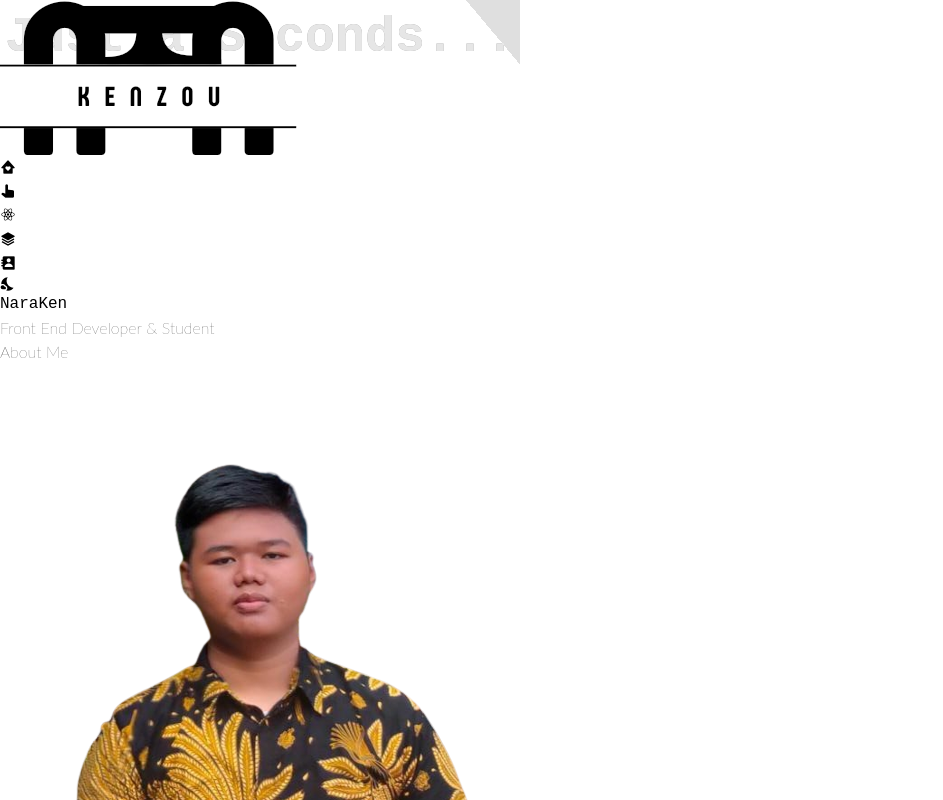
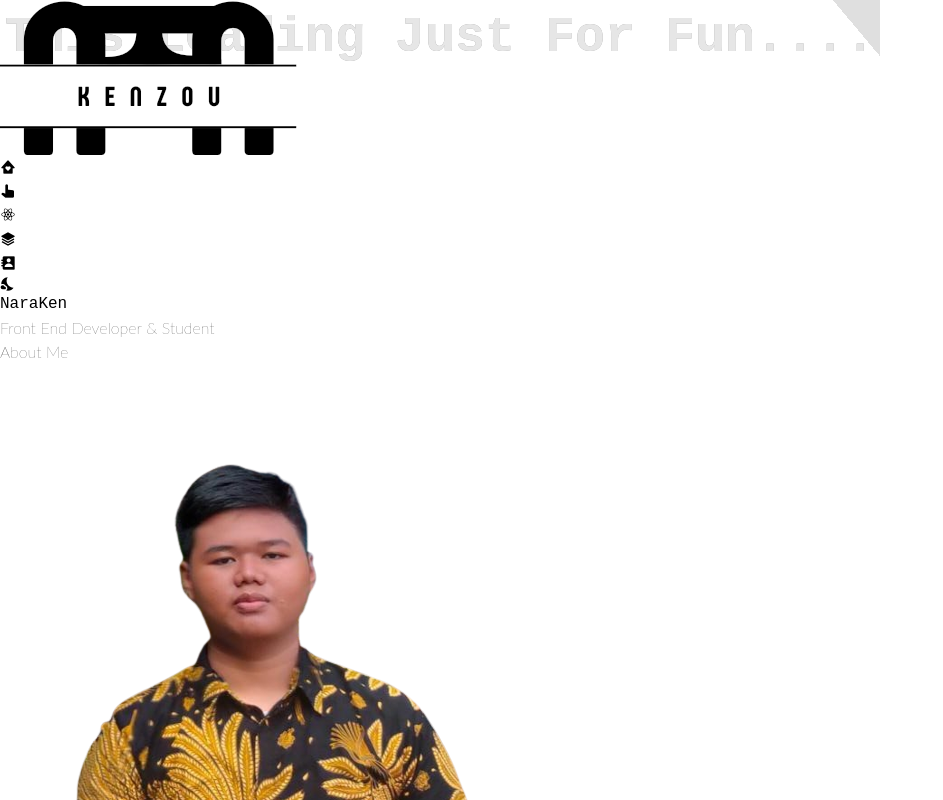
Before and after one commit to Kenzou-naori/portofolio-zahran, a React (Vite) app: page / in a window 1280 px wide. Shown: the top 800 px of the page, without its empty margins (0-943 px from the left). Built offline with nearby package versions, Linux system fonts and the light colour scheme.

Commit message:
Update style.css

```diff
--- a/src/assets/css/style.css
+++ b/src/assets/css/style.css
@@ -8,7 +8,7 @@
   animation: l22 2s infinite;
 }
 .loader::before {
-  content: "Just a Seconds...";
+  content: "This Loading Just For Fun....";
   color: #e6e6e6;
   padding: 0 5px;
   background: inherit;
```
